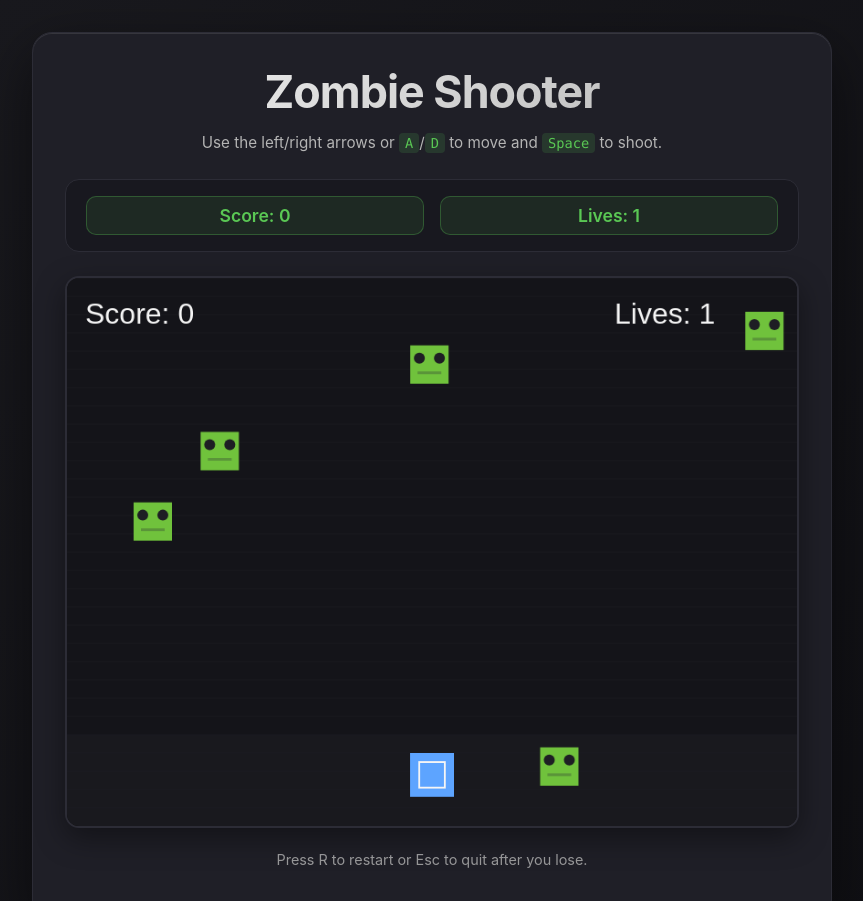
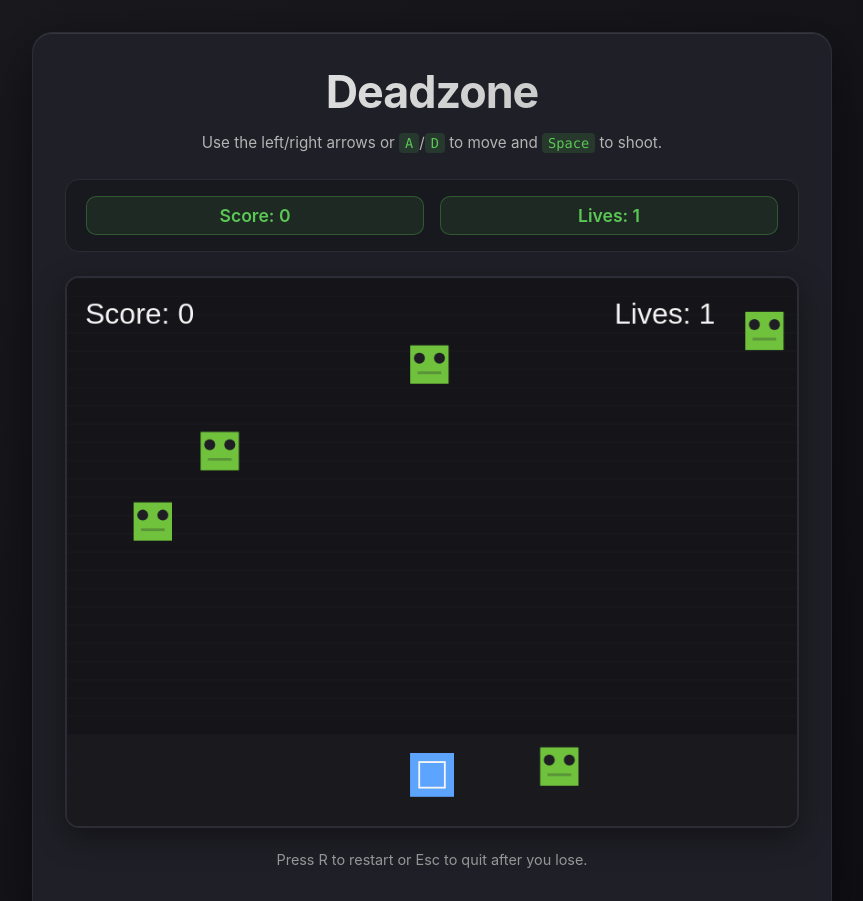
Before and after one commit to santiagopugelj/deadzone, a plain HTML site: page game/index.html in a window 1280 px wide. Shown: the top 901 px of the page, without its empty margins (208-1071 px from the left). Drawn offline with Linux system fonts and the light colour scheme.

Commit message:
v0.3 - change name in frontend

```diff
--- a/game/index.html
+++ b/game/index.html
@@ -3,12 +3,12 @@
 <head>
   <meta charset="UTF-8" />
   <meta name="viewport" content="width=device-width, initial-scale=1.0" />
-  <title>Zombie Shooter</title>
+  <title>Deadzone</title>
   <link rel="stylesheet" href="style.css" />
 </head>
 <body>
   <div class="container">
-    <h1>Zombie Shooter</h1>
+    <h1>Deadzone</h1>
     <p>Use the left/right arrows or <code>A</code>/<code>D</code> to move and <code>Space</code> to shoot.</p>
     <div class="hud">
       <span id="score">Score: 0</span>
```
Also changed, not shown: 1 other file.
